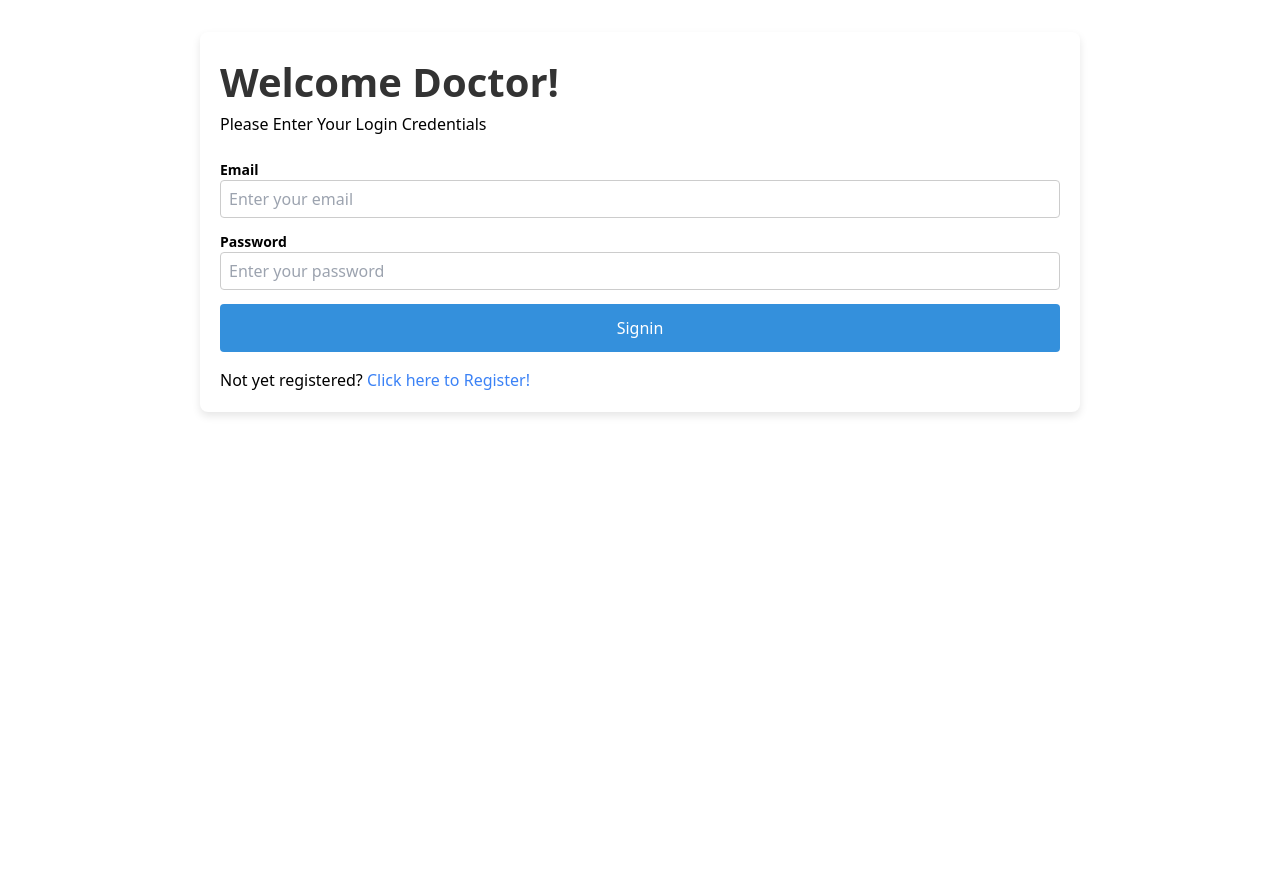
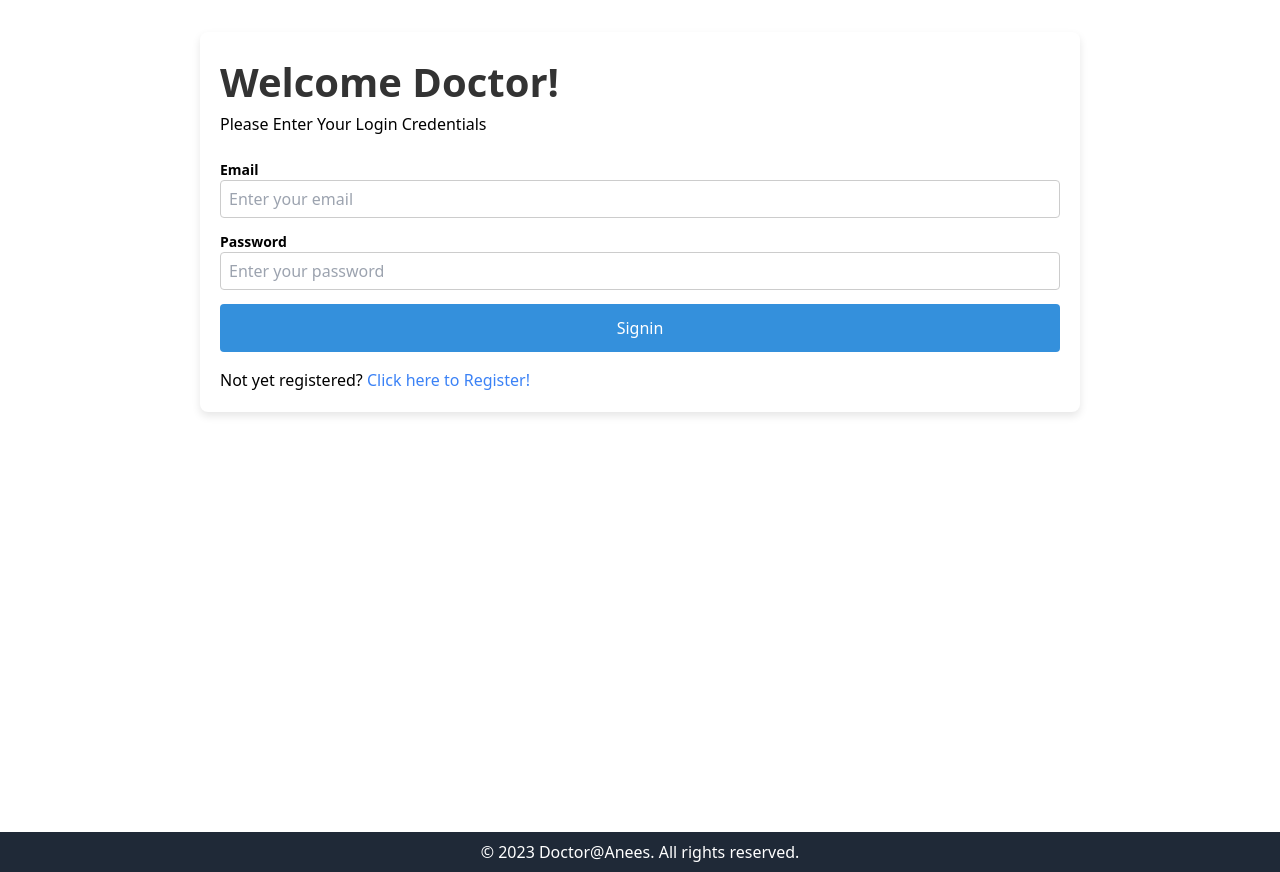
Before and after one commit to Aneesthesis/DoctorApp-reshita, a React (Create React App) app in the folder client/: page /signin in a window 1280 px wide. Before the commit the page ends 800 px from the top, so only its background shows below. Built offline with nearby package versions, Linux system fonts and the light colour scheme.

Commit message:
added footer

```diff
--- a/client/src/App.js
+++ b/client/src/App.js
@@ -11,12 +11,15 @@ import { Store } from "./store";
 import AddPatient from "./pages/AddPatient";
 import ViewPatients from "./pages/ViewPatients";
 import PatientProfile from "./pages/PatientProfile";
+import Footer from "./components/UI/Footer";
 
 function App() {
   const { state, dispatch } = useContext(Store);
   const { userInfo } = state;
 
   return (
+    <>
+      <div className="min-h-screen">
         <BrowserRouter>
           <ToastContainer
             className="fixed top-0 left-[37%] transform -translate-x-1/2 z-50 md px-4"
@@ -32,11 +35,17 @@ function App() {
             ></Route>
             <Route path="/doctor/add-patient" element={<AddPatient />}></Route>
             <Route path="/doctor/patients" element={<ViewPatients />}></Route>
-        <Route path="/doctor/patients/:id" element={<PatientProfile />}></Route>
+            <Route
+              path="/doctor/patients/:id"
+              element={<PatientProfile />}
+            ></Route>
 
             <Route path="*" element={<NotFound />}></Route>
           </Routes>
         </BrowserRouter>
+      </div>
+      <Footer />
+    </>
   );
 }
 
--- /dev/null
+++ b/client/src/components/UI/Footer.js
@@ -0,0 +1,12 @@
+// Footer.js
+import React from "react";
+
+const Footer = () => {
+  return (
+    <footer className="bg-gray-800 text-white text-center py-2">
+      <p>&copy; 2023 Doctor@Anees. All rights reserved.</p>
+    </footer>
+  );
+};
+
+export default Footer;
```
Lines whose indentation alone changed are shown as unchanged.
